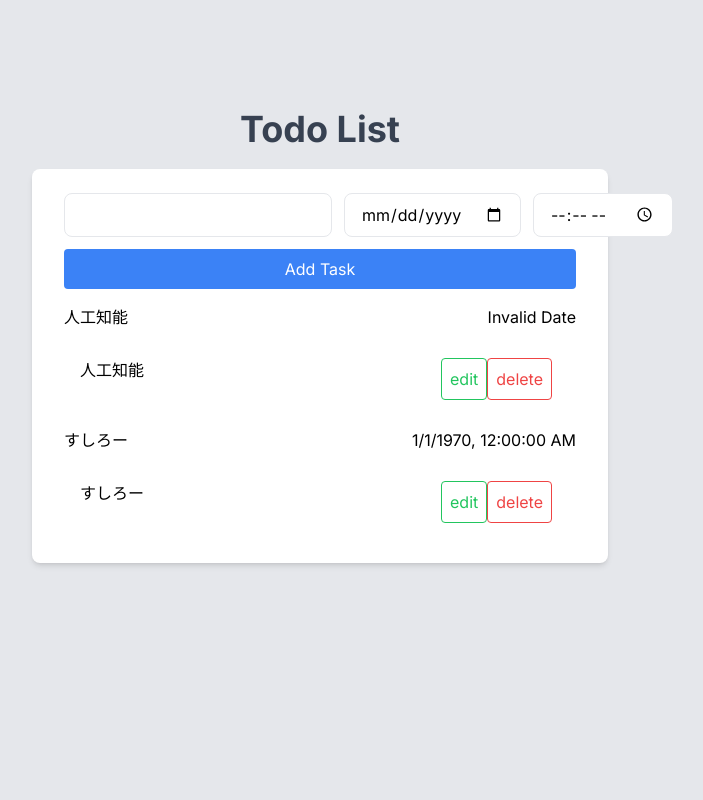
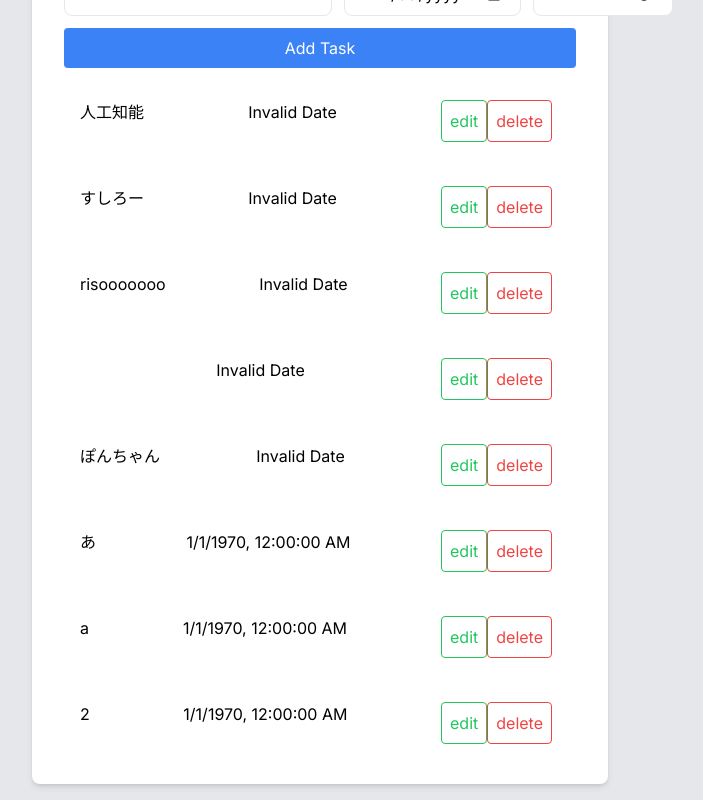
Before and after one commit to i2rin/todolist-nextjs, a Next.js app: page / in a window 1280 px wide. Shown: the whole page, without its empty margins (320-1023 px from the left). Built offline with nearby package versions, Linux system fonts and the light colour scheme; data requests are answered from the project's data file.

Commit message:
🎨タスクと期限を一列にまとめました

```diff
--- a/src/app/components/Todo.tsx
+++ b/src/app/components/Todo.tsx
@@ -49,7 +49,10 @@ const Todo = ({ task }: TodoProps) => {
                 }
                 className = "mr-2 py-1 px-2 rounded border-gray-400 border"/>
             ) : (
+            <React.Fragment key = {task.id}>
             <span>{task.text}</span>
+            <span>{new Date(task.date).toLocaleString()}</span>
+         </React.Fragment>
         )}
 
      <div>
@@ -66,7 +69,8 @@ const Todo = ({ task }: TodoProps) => {
             delete
         </button>
         </div>
-    </li>
+
+   </li>
   )
 }
 
--- a/src/app/components/TodoList.tsx
+++ b/src/app/components/TodoList.tsx
@@ -1,26 +1,3 @@
-//import { Task } from "../pages/types";
-//import Todo from "./Todo";
-//
-//interface TodoListProps {
-//    tasks: Task[];
-//}
-//
-//
-//export default function TodoList({ tasks }: TodoListProps) {
-// return (
-//    <ul className = "space-y-3">
-//    {tasks.map((task) => (
-//        <Todo key = {task.id} task = {task} />
-//    ))}
-//    </ul>
-//  );
-//}
-
-
-
-
-//　以下GPT提案
-import React from 'react';
 import { Task } from "../pages/types";
 import Todo from "./Todo";
 
@@ -31,16 +8,41 @@ interface TodoListProps {
 
 export default function TodoList({ tasks }: TodoListProps) {
  return (
-    <ul className="space-y-3">
-      {tasks.map((task) => (
-        <React.Fragment key={task.id}>
-          <li style={{ display: 'flex', justifyContent: 'space-between', alignItems: 'center', marginBottom: '10pt' }}>
-            <span>{task.text}</span>
-            <span>{new Date(task.date).toLocaleString()}</span>
-          </li>
-          <Todo task={task} />
-        </React.Fragment>
-      ))}
+    <ul className = "space-y-3">
+    {tasks.map((task) => (
+        <Todo key = {task.id} task = {task} />
+    ))}
     </ul>
   );
 }
+
+
+
+// 以下GPT提案
+//import React from 'react';
+//import { Task } from "../pages/types";
+//import Todo from "./Todo";
+//
+//
+//interface TodoListProps {
+//    tasks: Task[];
+//}
+//
+//
+//export default function TodoList({ tasks }: TodoListProps) {
+// return (
+//    <ul className="space-y-3">
+//      {tasks.map((task) => (
+//        <React.Fragment key={task.id}>
+//          <li style={{ display: 'flex', justifyContent: 'space-between', alignItems: 'center', marginBottom: '10pt' }}>
+//            <span>{task.text}</span>
+//           <span>{new Date(task.date).toLocaleString()}</span>
+//          </li>
+//          <Todo task={task} />
+//        </React.Fragment>
+//      ))}
+//    </ul>
+//  );
+//}
+//
+//
--- a/src/app/data/todos.json
+++ b/src/app/data/todos.json
@@ -5,8 +5,34 @@
       "id": "bcdcb758-b03c-4343-8eea-9f4b2ac0a4f1"
     },
     {
-      "id": "5201ab02-31cb-48ef-9019-632b5652f41f",
       "text": "すしろー",
+      "id": "5201ab02-31cb-48ef-9019-632b5652f41f"
+    },
+    {
+      "text": "risooooooo",
+      "id": "5a3b881d-287a-4b25-b8bf-ad74bf04bc39"
+    },
+    {
+      "text": "",
+      "id": "a5030c46-b229-4d1a-ba8e-8d22058061c2"
+    },
+    {
+      "text": "ぽんちゃん",
+      "id": "49181a9a-8ac6-46c9-91c1-6bf5ee14191d"
+    },
+    {
+      "id": "1f7ac94d-386c-434d-bac8-db6e7285758a",
+      "text": "あ",
+      "date": null
+    },
+    {
+      "id": "1c8cee25-29dd-41de-bfb3-33f2c8139ba6",
+      "text": "a",
+      "date": null
+    },
+    {
+      "id": "758ba5b5-a27b-4848-ab57-a1c2f6ce601e",
+      "text": "2",
       "date": null
     }
   ]
```
